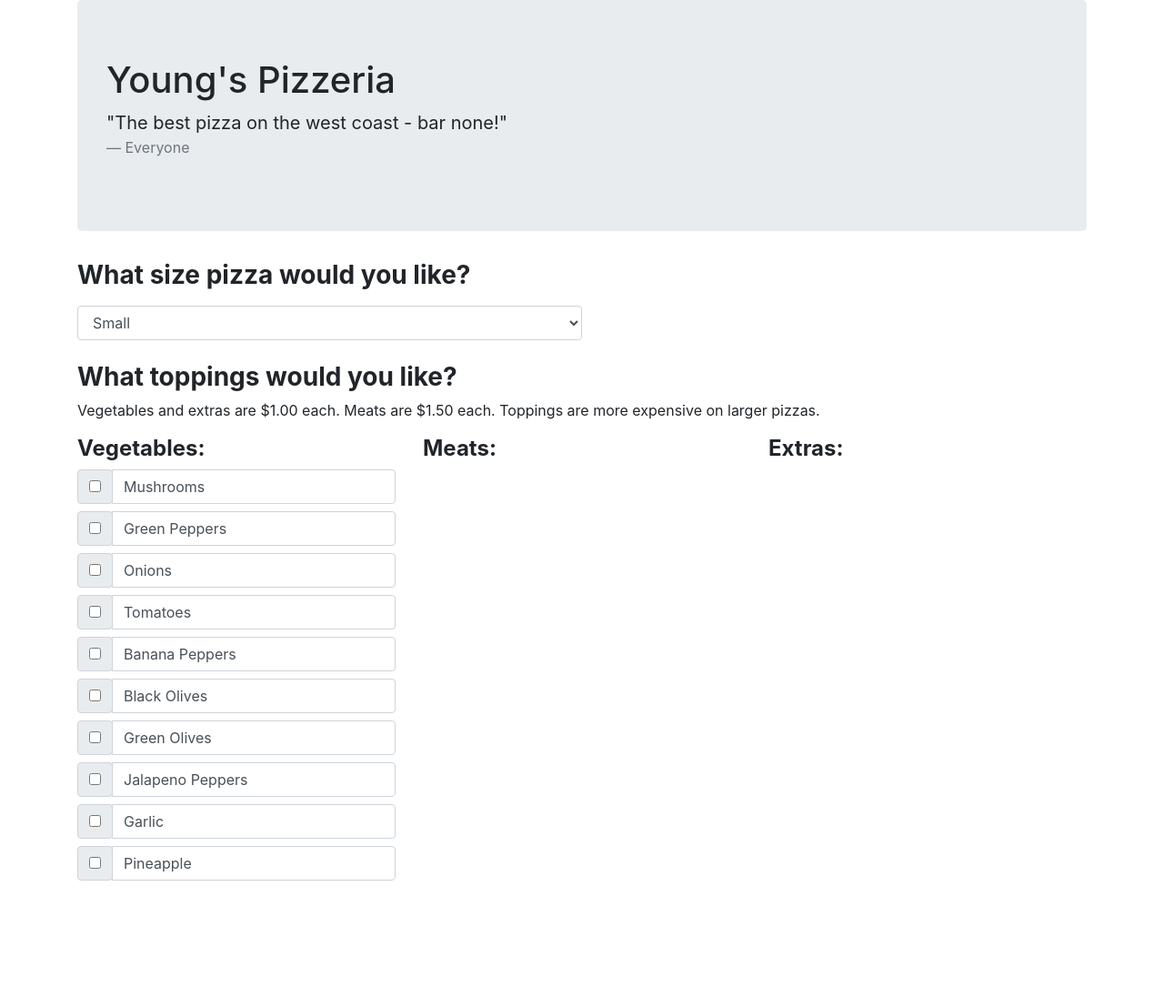
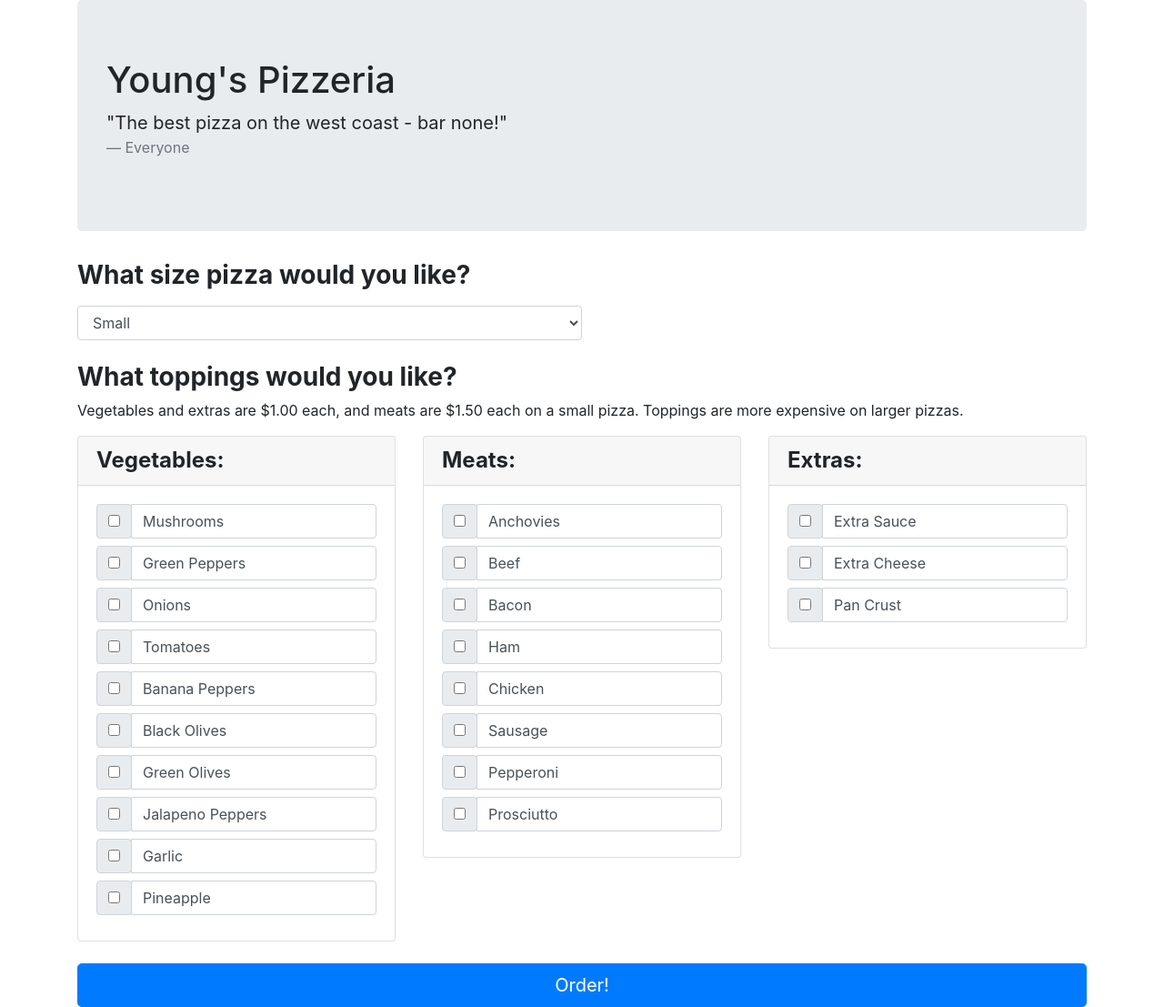
Before and after one commit to youngzliu/orderPizza, a plain HTML site: page index.html in a window 1280 px wide. Shown: the whole page at 91% size. Before the commit the page ends 976 px from the top, so only its background shows below. Drawn offline with Linux system fonts and the light colour scheme.

Commit message:
add the rest of the form options and a submit button.

```diff
--- a/index.html
+++ b/index.html
@@ -5,7 +5,7 @@
     <link rel="stylesheet" href="css/styles.css" type="text/css">
     <script src="js/jquery-3.3.1.js" type="text/javascript"></script>
     <script src="js/scripts.js" type="text/javascript"></script>
-    <title>Beep Boop!</title>
+    <title>Young's Pizzeria</title>
   </head>
   <body>
     <div class="container">
@@ -26,10 +26,12 @@
         </select>
         <br>
         <h3>What toppings would you like?</h3>
-        <p>Vegetables and extras are $1.00 each. Meats are $1.50 each. Toppings are more expensive on larger pizzas.</p>
+        <p>Vegetables and extras are $1.00 each, and meats are $1.50 each on a small pizza. Toppings are more expensive on larger pizzas.</p>
         <div class="row">
           <div class="col-md-4">
-            <h4>Vegetables:</h4>
+            <div class="card">
+              <h4 class="card-header">Vegetables:</h4>
+              <div class="card-body">
                 <div class="input-group mb-2">
                   <div class="input-group-prepend input-group-text">
                     <input type="checkbox" name="vegetable" value="mushrooms" id="veg1">
@@ -91,14 +93,91 @@
                   <label for="veg10" class="form-control">Pineapple</label>
                 </div>
               </div>
-        <div class="col-md-4">
-          <h4>Meats:</h4>
+            </div>
           </div>
           <div class="col-md-4">
-          <h4>Extras:</h4>
+            <div class="card">
+              <h4 class="card-header">Meats:</h4>
+              <div class="card-body">
+                <div class="input-group mb-2">
+                  <div class="input-group-prepend input-group-text">
+                    <input type="checkbox" name="meat" value="anchovies" id="meat1">
+                  </div>
+                  <label for="meat1" class="form-control">Anchovies</label>
+                </div>
+                <div class="input-group mb-2">
+                  <div class="input-group-prepend input-group-text">
+                    <input type="checkbox" name="meat" value="beef" id="meat2">
+                  </div>
+                  <label for="meat2" class="form-control">Beef</label>
+                </div>
+                <div class="input-group mb-2">
+                  <div class="input-group-prepend input-group-text">
+                    <input type="checkbox" name="meat" value="bacon" id="meat3">
+                  </div>
+                  <label for="meat3" class="form-control">Bacon</label>
+                </div>
+                <div class="input-group mb-2">
+                  <div class="input-group-prepend input-group-text">
+                    <input type="checkbox" name="meat" value="ham" id="meat4">
+                  </div>
+                  <label for="meat4" class="form-control">Ham</label>
+                </div>
+                <div class="input-group mb-2">
+                  <div class="input-group-prepend input-group-text">
+                    <input type="checkbox" name="meat" value="chicken" id="meat5">
+                  </div>
+                  <label for="meat5" class="form-control">Chicken</label>
+                </div>
+                <div class="input-group mb-2">
+                  <div class="input-group-prepend input-group-text">
+                    <input type="checkbox" name="meat" value="sausage" id="meat6">
+                  </div>
+                  <label for="meat6" class="form-control">Sausage</label>
+                </div>
+                <div class="input-group mb-2">
+                  <div class="input-group-prepend input-group-text">
+                    <input type="checkbox" name="meat" value="pepperoni" id="meat7">
+                  </div>
+                  <label for="meat7" class="form-control">Pepperoni</label>
+                </div>
+                <div class="input-group mb-2">
+                  <div class="input-group-prepend input-group-text">
+                    <input type="checkbox" name="meat" value="prosciutto" id="meat8">
+                  </div>
+                  <label for="meat8" class="form-control">Prosciutto</label>
                 </div>
               </div>
-
+            </div>
+          </div>
+          <div class="col-md-4">
+            <div class="card">
+              <h4 class="card-header">Extras:</h4>
+              <div class="card-body">
+                <div class="input-group mb-2">
+                  <div class="input-group-prepend input-group-text">
+                    <input type="checkbox" name="extra" value="extra sauce" id="extra1">
+                  </div>
+                  <label for="extra1" class="form-control">Extra Sauce</label>
+                </div>
+                <div class="input-group mb-2">
+                  <div class="input-group-prepend input-group-text">
+                    <input type="checkbox" name="extra" value="extra cheese" id="extra2">
+                  </div>
+                  <label for="extra2" class="form-control">Extra Cheese</label>
+                </div>
+                <div class="input-group mb-2">
+                  <div class="input-group-prepend input-group-text">
+                    <input type="checkbox" name="extra" value="a pan crust" id="extra3">
+                  </div>
+                  <label for="extra3" class="form-control">Pan Crust</label>
+                </div>
+              </div>
+            </div>
+          </div>
+        </div>
+        <br>
+        <button type="submit" class="btn btn-primary btn-lg btn-block">Order!</button>
       </form>
     </div>
   </body>
```
Lines whose indentation alone changed are shown as unchanged.
